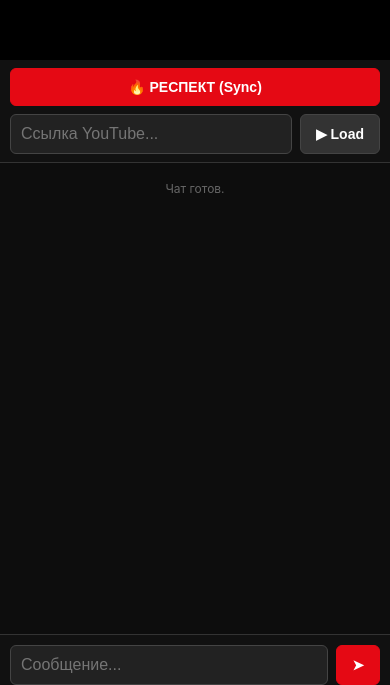
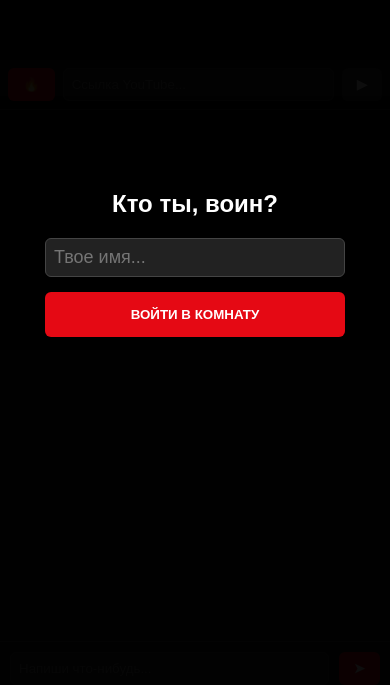
Before and after one commit to fozilovsherzod11-rgb/cinema-demo, a website: page index.html in a window 390 px wide. Shown: the part 159-844 px from the top of the page. Drawn offline with nearby package versions, Linux system fonts and the light colour scheme; no server answers.

Commit message:
Update index.html

```diff
--- a/index.html
+++ b/index.html
@@ -3,206 +3,223 @@
 <head>
     <meta charset="UTF-8">
     <meta name="viewport" content="width=device-width, initial-scale=1.0, maximum-scale=1.0, user-scalable=no">
-    <title>Titan Cinema</title>
+    <title>Titan Room</title>
     <style>
-        /* ГЛАВНЫЙ ФИКС: 100dvh (динамическая высота) */
-        * { box-sizing: border-box; }
+        /* БАЗА */
+        * { box-sizing: border-box; margin: 0; padding: 0; outline: none; }
         body {
-            margin: 0;
-            background-color: #000;
-            color: #fff;
-            font-family: -apple-system, BlinkMacSystemFont, Roboto, sans-serif;
-            height: 100vh; /* Для старых */
-            height: 100dvh; /* Для новых мобилок - чтобы не прыгало */
-            display: flex;
-            flex-direction: column;
-            overflow: hidden; /* Запрещаем скролл всего сайта */
+            background: #000; color: #fff; font-family: sans-serif;
+            height: 100dvh; display: flex; flex-direction: column; overflow: hidden;
         }
 
-        /* ЗОНА 1: ВИДЕО (Фиксирована сверху) */
-        #video-section {
-            width: 100%;
-            background: #000;
-            flex-shrink: 0; /* Не сжимать */
-            position: relative;
-            z-index: 10;
+        /* 1. ВИДЕО (Сверху) */
+        #video-area {
+            width: 100%; aspect-ratio: 16/9; background: #000;
+            flex-shrink: 0; position: relative; z-index: 10;
         }
-        .video-wrapper {
-            position: relative;
-            padding-bottom: 56.25%; /* 16:9 */
-            height: 0;
-            width: 100%;
+        #player { width: 100%; height: 100%; position: absolute; }
+
+        /* 2. УПРАВЛЕНИЕ (Полоска) */
+        #controls {
+            padding: 8px; background: #111; border-bottom: 1px solid #333;
+            display: flex; gap: 8px; flex-shrink: 0; z-index: 20;
         }
-        .video-wrapper iframe {
-            position: absolute;
-            top: 0; left: 0; width: 100%; height: 100%;
+        input.dark { background: #222; border: 1px solid #444; color: #fff; padding: 8px; border-radius: 6px; flex-grow: 1; }
+        button { padding: 8px 15px; background: #333; color: #fff; border: none; border-radius: 6px; font-weight: bold; }
+        button.red { background: #e50914; }
+
+        /* 3. СЕТКА УЧАСТНИКОВ (Главная фишка) */
+        #user-grid {
+            flex-grow: 1; /* Занимает всё место снизу */
+            background: #0a0a0a;
+            padding: 5px;
+            display: grid;
+            gap: 5px;
+            /* По умолчанию 2 колонки, как на рисунке */
+            grid-template-columns: 1fr 1fr;
+            grid-auto-rows: 1fr; /* Ряды растягиваются равномерно */
+            overflow-y: auto;
         }
 
-        /* ЗОНА 2: КНОПКИ (Фиксирована посередине) */
-        #controls-section {
-            padding: 8px 10px;
-            background: #111;
-            border-bottom: 1px solid #333;
-            flex-shrink: 0; /* Не сжимать */
-            display: flex;
-            flex-direction: column;
-            gap: 8px;
+        /* КАРТОЧКА УЧАСТНИКА (Плитка) */
+        .user-card {
+            background: #1a1a1a;
+            border: 1px solid #333;
+            border-radius: 12px;
+            position: relative;
+            display: flex; flex-direction: column;
+            justify-content: flex-end; /* Текст снизу */
+            overflow: hidden;
+            transition: 0.3s;
+            min-height: 120px; /* Минимальная высота плитки */
         }
 
-        .control-row { display: flex; gap: 8px; }
-
-        input {
-            background: #222; border: 1px solid #444; color: white;
-            padding: 10px; border-radius: 6px; font-size: 16px; outline: none; flex-grow: 1;
+        /* Имя участника (в углу) */
+        .user-name-tag {
+            position: absolute; top: 8px; left: 8px;
+            background: rgba(0,0,0,0.6); padding: 4px 8px;
+            border-radius: 4px; font-size: 12px; color: #ccc; font-weight: bold;
         }
 
-        button {
-            padding: 10px 15px; font-size: 14px; font-weight: bold;
-            color: white; background: #333; border: 1px solid #444; border-radius: 6px;
-        }
-        button.red { background: #e50914; border-color: #e50914; width: 100%; }
-
-        /* ЗОНА 3: ЧАТ (Растягивается на всё оставшееся место) */
-        #chat-section {
-            flex-grow: 1; /* Забирает всё свободное место снизу */
-            display: flex;
-            flex-direction: column;
-            background: #0d0d0d;
-            overflow: hidden; /* Скролл только внутри списка */
-            position: relative;
+        /* Аватар (Круг в центре) */
+        .user-avatar {
+            position: absolute; top: 50%; left: 50%; transform: translate(-50%, -50%);
+            width: 50px; height: 50px; border-radius: 50%;
+            display: flex; align-items: center; justify-content: center;
+            font-size: 20px; font-weight: bold; opacity: 0.3;
         }
 
-        #messages-list {
-            flex-grow: 1;
-            overflow-y: auto; /* Скролл здесь */
+        /* Область сообщений внутри плитки */
+        .bubble-area {
             padding: 10px;
-            list-style: none;
-            margin: 0;
-            display: flex;
-            flex-direction: column;
-            gap: 8px;
-            -webkit-overflow-scrolling: touch; /* Плавный скролл на iPhone */
+            display: flex; flex-direction: column; gap: 5px;
+            max-height: 100%; overflow-y: hidden;
         }
 
-        .msg { padding: 8px 12px; background: #222; border-radius: 12px; font-size: 14px; max-width: 85%; word-wrap: break-word; align-self: flex-start; }
-        .msg.system { background: transparent; color: #666; font-size: 12px; align-self: center; }
-
-        .chat-input-bar {
-            padding: 10px;
-            background: #111;
-            border-top: 1px solid #333;
-            display: flex; gap: 8px;
-            padding-bottom: env(safe-area-inset-bottom); /* Для iPhone без кнопок */
+        .bubble {
+            background: #fff; color: #000;
+            padding: 8px 12px; border-radius: 12px; border-bottom-left-radius: 2px;
+            font-size: 14px; align-self: flex-start;
+            animation: popIn 0.3s cubic-bezier(0.175, 0.885, 0.32, 1.275);
+            box-shadow: 0 2px 5px rgba(0,0,0,0.2);
+            word-wrap: break-word;
         }
 
-        /* Огонь */
-        .emoji-overlay { position: fixed; bottom: 80px; right: 20px; font-size: 80px; pointer-events: none; opacity: 0; transition: transform 0.6s, opacity 0.6s; z-index: 999; }
-        .fly-up { transform: translateY(-150px); opacity: 1; }
+        @keyframes popIn { from { transform: scale(0); opacity: 0; } to { transform: scale(1); opacity: 1; } }
+
+        /* ВВОД (Приклеен к низу) */
+        #input-bar {
+            padding: 10px; background: #111; border-top: 1px solid #333;
+            display: flex; gap: 10px; flex-shrink: 0;
+            padding-bottom: env(safe-area-inset-bottom, 10px);
+        }
+
+        /* ВХОД */
+        #login-overlay {
+            position: fixed; inset: 0; background: rgba(0,0,0,0.95); z-index: 999;
+            display: flex; justify-content: center; align-items: center;
+        }
+        .login-box { text-align: center; width: 80%; max-width: 300px; }
     </style>
 </head>
 <body>
 
-    <div id="video-section">
-        <div class="video-wrapper">
-            <div id="player"></div>
+    <div id="login-overlay">
+        <div class="login-box">
+            <h2 style="margin-bottom: 20px;">Кто ты, воин?</h2>
+            <input type="text" id="nameIn" class="dark" placeholder="Твое имя..." style="width: 100%; font-size: 18px; margin-bottom: 15px;">
+            <button class="red" style="width: 100%; padding: 15px;" onclick="joinRoom()">ВОЙТИ В КОМНАТУ</button>
         </div>
     </div>
 
-    <div id="controls-section">
-        <button class="red" onclick="sendReaction()">🔥 РЕСПЕКТ (Sync)</button>
-        <div class="control-row">
-            <input type="text" id="videoUrlInput" placeholder="Ссылка YouTube..." />
-            <button onclick="changeVideo()">▶ Load</button>
-        </div>
+    <div id="video-area">
+        <div id="player"></div>
     </div>
 
-    <div id="chat-section">
-        <ul id="messages-list">
-            <li class="msg system">Чат готов.</li>
-        </ul>
-        <div class="chat-input-bar">
-            <input type="text" id="chatMsgInput" placeholder="Сообщение..." autocomplete="off">
-            <button class="red" style="width: auto;" onclick="sendMessage()">➤</button>
-        </div>
+    <div id="controls">
+        <button class="red" onclick="socket.emit('send_reaction')">🔥</button>
+        <input type="text" id="vidUrl" class="dark" placeholder="Ссылка YouTube...">
+        <button onclick="changeVideo()">▶</button>
     </div>
 
-    <div id="fireEmoji" class="emoji-overlay">🔥</div>
+    <div id="user-grid">
+        </div>
+
+    <div id="input-bar">
+        <input type="text" id="msgIn" class="dark" placeholder="Напиши что-нибудь...">
+        <button class="red" onclick="sendMsg()">➤</button>
+    </div>
 
     <script src="/socket.io/socket.io.js"></script>
     <script>
         const socket = io();
-        let player;
-        let isRemoteUpdate = false;
+        let player, myId;
 
-        // --- YOUTUBE ---
-        var tag = document.createElement('script');
-        tag.src = "https://www.youtube.com/iframe_api";
-        var firstScriptTag = document.getElementsByTagName('script')[0];
-        firstScriptTag.parentNode.insertBefore(tag, firstScriptTag);
+        // --- ЛОГИКА СЕТКИ ---
+        socket.on('update_grid', (users) => {
+            const grid = document.getElementById('user-grid');
+
+            // Сохраняем текущие сообщения, чтобы не мигали (в реальном проекте сложнее, тут упростим перерисовку)
+            // Полная перерисовка для надежности позиций
+            grid.innerHTML = '';
+
+            // Адаптивная сетка:
+            // 1 чел = 1 колонка
+            // 2-4 чел = 2 колонки
+            // 5-6 чел = 2 или 3 колонки
+            let cols = (users.length === 1) ? 1 : 2;
+            if (users.length > 4 && window.innerWidth > 600) cols = 3; // На компе 3 колонки
+
+            grid.style.gridTemplateColumns = `repeat(${cols}, 1fr)`;
+
+            users.forEach(u => {
+                const card = document.createElement('div');
+                card.className = 'user-card';
+                card.id = `card-${u.id}`;
+                card.style.borderColor = u.color;
+
+                card.innerHTML = `
+                    <div class="user-avatar" style="background:${u.color}">${u.name[0]}</div>
+                    <div class="user-name-tag">${u.name}</div>
+                    <div class="bubble-area" id="bubbles-${u.id}"></div>
+                `;
+                grid.appendChild(card);
+            });
+        });
+
+        // --- ЛОГИКА СООБЩЕНИЙ В ПЛИТКАХ ---
+        socket.on('chat_bubble', (data) => {
+            const area = document.getElementById(`bubbles-${data.userId}`);
+            if (area) {
+                const b = document.createElement('div');
+                b.className = 'bubble';
+                b.textContent = data.text;
+                area.appendChild(b);
+
+                // Удаляем старые, если их много (оставляем 2 последних)
+                while (area.children.length > 2) area.removeChild(area.firstChild);
+            }
+        });
+
+        // --- ВХОД И ЮТУБ ---
+        function joinRoom() {
+            const name = document.getElementById('nameIn').value || "Аноним";
+            socket.emit('set_username', name);
+            document.getElementById('login-overlay').style.display = 'none';
+
+            // Запускаем YouTube
+            var tag = document.createElement('script');
+            tag.src = "https://www.youtube.com/iframe_api";
+            document.body.appendChild(tag);
+        }
 
         function onYouTubeIframeAPIReady() {
             player = new YT.Player('player', {
                 videoId: 'jfKfPfyJRdk',
-                playerVars: { 'playsinline': 1, 'rel': 0, 'modestbranding': 1, 'controls': 1 },
-                events: { 'onStateChange': onPlayerStateChange }
+                playerVars: { 'playsinline': 1, 'controls': 1, 'rel': 0 },
+                events: { 'onStateChange': onStateChange }
             });
         }
 
-        function onPlayerStateChange(event) {
-            if (isRemoteUpdate) return;
-            const time = player.getCurrentTime();
-            if (event.data === YT.PlayerState.PLAYING) socket.emit('sync_action', { type: 'play', time: time });
-            if (event.data === YT.PlayerState.PAUSED) socket.emit('sync_action', { type: 'pause', time: time });
+        // --- СТАНДАРТНЫЕ ФУНКЦИИ ---
+        function sendMsg() {
+            const txt = document.getElementById('msgIn').value;
+            if(txt) { socket.emit('chat_message', txt); document.getElementById('msgIn').value = ''; }
         }
 
-        // --- ЛОГИКА ---
-        socket.on('sync_action', (data) => {
-            isRemoteUpdate = true;
-            if (Math.abs(player.getCurrentTime() - data.time) > 1) player.seekTo(data.time);
-            if (data.type === 'play') player.playVideo();
-            if (data.type === 'pause') player.pauseVideo();
-            setTimeout(() => { isRemoteUpdate = false; }, 500);
-        });
+        function changeVideo() {
+            let val = document.getElementById('vidUrl').value;
+            let vid = val.split('v=')[1] || val.split('youtu.be/')[1] || val;
+            if(vid) { socket.emit('change_video', vid.split('&')[0]); }
+        }
 
-        function sendReaction() { socket.emit('send_reaction'); }
-        socket.on('show_reaction', () => {
-            const el = document.getElementById('fireEmoji');
-            el.classList.add('fly-up');
-            setTimeout(() => { el.classList.remove('fly-up'); }, 1000);
-        });
+        socket.on('update_video', (id) => player && player.loadVideoById(id));
+        socket.on('sync_action', (d) => { if(Math.abs(player.getCurrentTime()-d.time)>1) player.seekTo(d.time); d.type=='play'?player.playVideo():player.pauseVideo(); });
 
-        function changeVideo() {
-            const input = document.getElementById('videoUrlInput');
-            const url = input.value.trim();
-            if (!url) return;
-            let videoId = '';
-            try {
-                if (url.includes('v=')) videoId = url.split('v=')[1].split('&')[0];
-                else if (url.includes('youtu.be/')) videoId = url.split('youtu.be/')[1].split('?')[0];
-                else if (url.includes('shorts/')) videoId = url.split('shorts/')[1].split('?')[0];
-            } catch(e) {}
-
-            if (videoId) { socket.emit('change_video', videoId); input.value = ''; }
+        function onStateChange(e) {
+            if (e.data == 1) socket.emit('sync_action', {type:'play', time:player.getCurrentTime()});
+            if (e.data == 2) socket.emit('sync_action', {type:'pause', time:player.getCurrentTime()});
         }
-        socket.on('update_video', (id) => { if(player) player.loadVideoById(id); });
-
-        // ЧАТ
-        const chatInput = document.getElementById('chatMsgInput');
-        const list = document.getElementById('messages-list');
-
-        function sendMessage() {
-            const txt = chatInput.value.trim();
-            if (txt) { socket.emit('chat_message', txt); chatInput.value = ''; }
-        }
-        chatInput.addEventListener("keyup", (e) => { if(e.key === "Enter") sendMessage(); });
-
-        socket.on('chat_message', (msg) => {
-            const li = document.createElement('li');
-            li.className = 'msg';
-            li.textContent = msg;
-            list.appendChild(li);
-            list.scrollTop = list.scrollHeight;
-        });
     </script>
 </body>
 </html>
```
